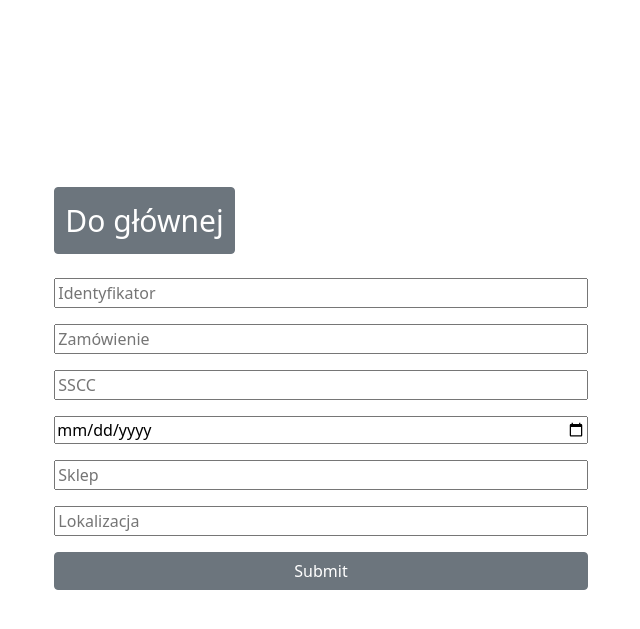
After one commit to Ceva445/delivery_plus, a Django app: page /delivery/storage/ in a window 1280 px wide. The commit adds this page. Shown: the top 629 px of the page, without its empty margins (319-959 px from the left). Run offline with Django 5.2, Linux system fonts and the light colour scheme; the visitor is signed in with stand-in values (Sample User, id 1).

Commit message:
Add filter and delivery list form

```diff
--- a/delivery/urls.py
+++ b/delivery/urls.py
@@ -2,12 +2,13 @@ from django.urls import path, include
 from .views import (
     SelectReceptionView,
     DeliveryCreateView,
-    HomeView,
+    HomeView, DeliveryStorageView
     )
 
 urlpatterns = [
     path('', HomeView.as_view(), name='home'),
     path("reception/", SelectReceptionView.as_view(), name="select_receprion"),
     path("reception/create/", DeliveryCreateView.as_view(), name="delivery_create"),
+    path("storage/", DeliveryStorageView.as_view(), name="delivery_storage"),
 ]
 app_name = "delivery"
--- a/delivery/views.py
+++ b/delivery/views.py
@@ -85,8 +85,6 @@ class DeliveryCreateView(LoginRequiredMixin, View):
             delivery.save()
         return render(request, "delivery/select_reception.html")
 
-
-
 class DeliveryStorageView(LoginRequiredMixin, View):
     template_name = "delivery/storeg_filter_page.html"
 
@@ -105,8 +103,9 @@ class DeliveryStorageView(LoginRequiredMixin, View):
         sscc_barcode = request.POST.get("sscc_barcode")
         date_recive = request.POST.get("date_recive")
         shop = request.POST.get("shop")
+        location = request.POST.get("location")
 
-        queryset = Delivery.objects.all()
+        queryset = Delivery.objects.all().select_related("supplier_company", "recive_location", "shop", "location")
         if identifier:
             queryset = queryset.filter(identifier__icontains=identifier)
         if nr_order:
@@ -117,8 +116,10 @@ class DeliveryStorageView(LoginRequiredMixin, View):
             queryset = queryset.filter(date_recive=date_recive)
         if shop:
             queryset = queryset.filter(shop=shop)
-        print(queryset)
+        if location:
+            queryset = queryset.filter(location__name__icontains=location)
+        context["delivery_list"] = queryset
 
 
 
-        return render(request, self.template_name, context)
+        return render(request, "delivery/delivery_list.html", context)
--- /dev/null
+++ b/templates/delivery/storeg_filter_page.html
@@ -0,0 +1,40 @@
+{% extends "base.html" %}
+
+{% block navigation %}
+    <nav class="navigation">
+        <a class="btn btn-secondary" role="button" href="{% url 'delivery:home' %}"
+        style="font-size: 30px; padding: 10px;"
+        >Do głównej</a>
+    </nav>
+{% endblock %}
+
+{% block content %}
+    <form method="post" action="{% url 'delivery:delivery_storage' %}" enctype="multipart/form-data">
+        {% csrf_token %}
+        <div class="input-group mb-3" type="number">
+            <input type="number" name="identifier" style="width: 100%;" placeholder="Identyfikator">
+        </div>
+
+        <div class="input-group mb-3" type="number">
+            <input type="number" name="nr_order" style="width: 100%;" placeholder="Zamówienie">
+        </div>
+
+        <div class="input-group mb-3" type="number">
+            <input type="text" name="sscc_barcode" style="width: 100%;" placeholder="SSCC">
+        </div>
+
+        <div class="input-group mb-3" type="number">
+            <input type="date" name="date_recive" style="width: 100%;" placeholder="Data przyjąća">
+        </div>
+
+        <div class="input-group mb-3" type="number">
+            <input type="number" name="shop" style="width: 100%;" placeholder="Sklep">
+        </div>
+
+        <div class="input-group mb-3" type="number">
+            <input type="text" name="location" style="width: 100%;" placeholder="Lokalizacja">
+        </div>
+
+        <input class="btn btn-secondary" type="submit" value="Submit" style="width: 100%;">
+    </form>
+{% endblock %}
--- a/templates/index.html
+++ b/templates/index.html
@@ -9,7 +9,7 @@
    style="font-size: 40px; padding: 10px;">Nowe Delivery</a>
 <br>
 <a class="btn btn-outline-secondary d-flex align-items-center justify-content-center"
-    role="button" href=""
+    role="button" href="{% url 'delivery:delivery_storage' %}"
     style="font-size: 40px; padding: 10px;">Sprawdź bazę </a>
 <br>
 <a class="btn btn-outline-secondary d-flex align-items-center justify-content-center"
```
Also changed, not shown: templates/delivery/delivery_list.html (added, +37 -0 lines).
